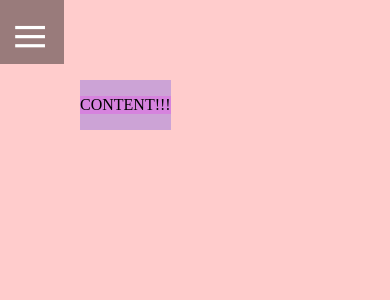
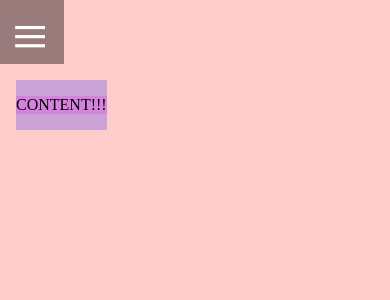
Before and after one commit to youwho42/youwho42.github.io, a PHP site: page / in a window 390 px wide. Shown: the top 300 px of the page. Run offline with PHP 8.4, Linux system fonts and the light colour scheme.

Commit message:
Update style.css

```diff
--- a/css/style.css
+++ b/css/style.css
@@ -39,8 +39,8 @@ nav[role="off-canvas"] {
 }
 .content {
     position: absolute;
-    top: 5em;
-    left: 5em;
+    top: 1em;
+    left: 1em;
 }
 
 /* small screens */
@@ -58,7 +58,7 @@ nav[role="off-canvas"] {
   .content {
     position: absolute;
     top: 5em;
-    left: 5em;
+    left: 1em;
 }
   nav[role="off-canvas"] {
     position: absolute;
```
